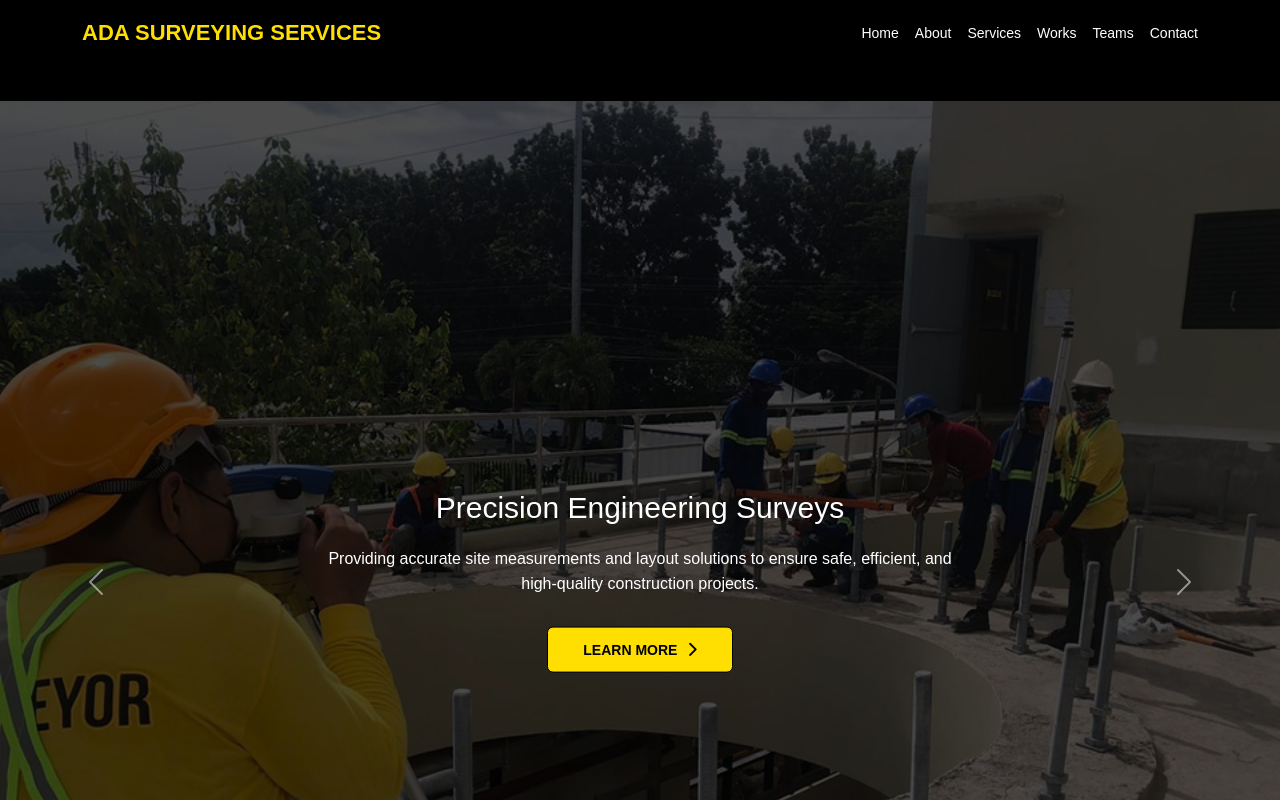
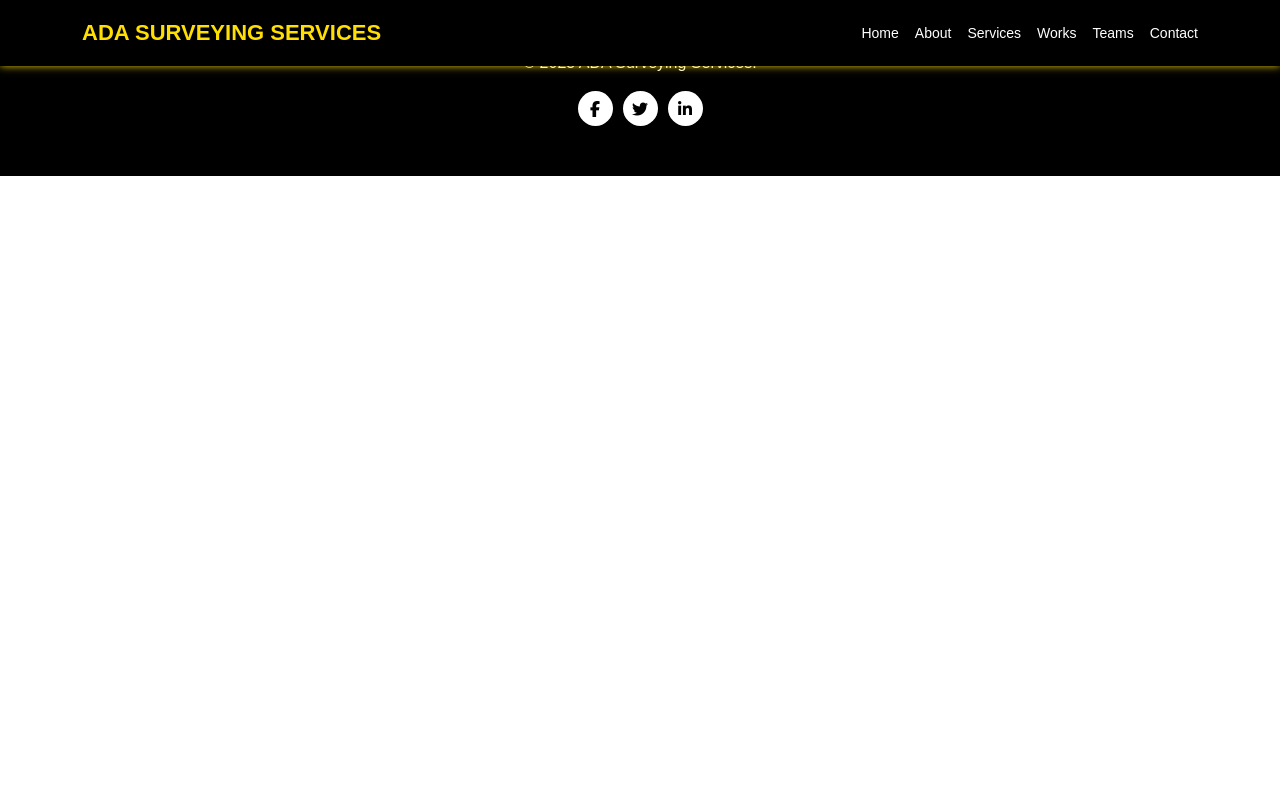
Before and after one commit to halekiske/ada-website, a React (Create React App) app: page / in a window 1280 px wide. Shown: the top 800 px of the page. Built offline with nearby package versions, Linux system fonts and the light colour scheme.

Commit message:
Update Home

```diff
--- a/src/App.js
+++ b/src/App.js
@@ -16,11 +16,10 @@
     <div className="App">
           <header id='header'>
             <AppHeader />
-            <AppHero />
           </header>
           <main>
       <Routes>
-        <Route path="/" element={<AppHero />} />
+        <Route path="/ada-website/" element={<AppHero />} />
         <Route path="/about" element={<AppAbout />} />
         <Route path="/services" element={<AppServices />} />
         <Route path="/works" element={<AppWorks />} />
```
